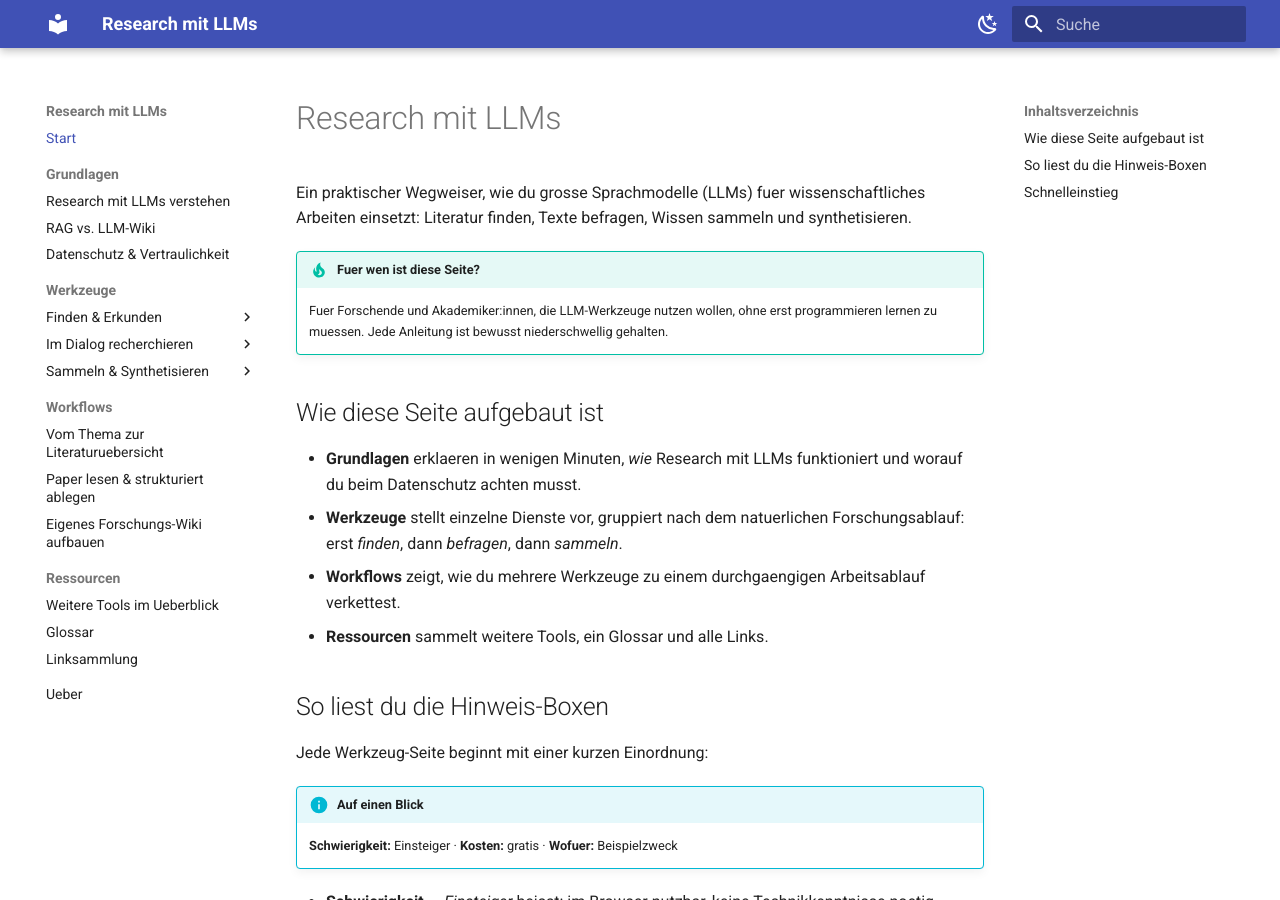
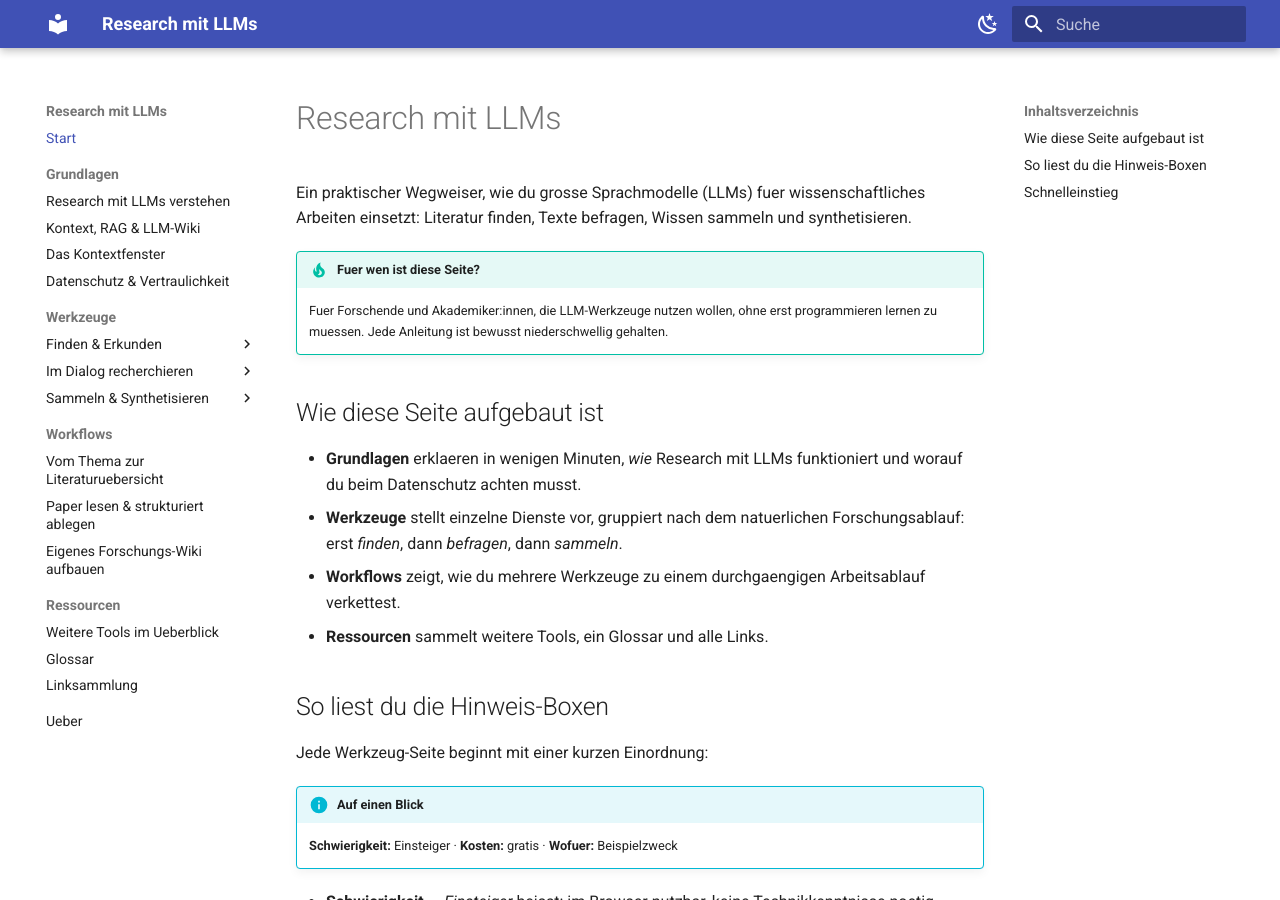
Before and after one commit to maxandul/research-mit-llms, an MkDocs documentation site: the page built from docs/index.md, in a window 1280 px wide and 900 px high. Built offline with MkDocs 1.6.1 and Material for MkDocs 9.7.7, drawn with Linux system fonts in a browser that asks for light colours.

Commit message:
Update navigation entries in mkdocs.yml

```diff
--- a/mkdocs.yml
+++ b/mkdocs.yml
@@ -63,7 +63,8 @@ nav:
   - Start: index.md
   - Grundlagen:
       - Research mit LLMs verstehen: grundlagen/llm-research.md
-      - RAG vs. LLM-Wiki: grundlagen/rag-vs-wiki.md
+      - Kontext, RAG & LLM-Wiki: grundlagen/rag-vs-wiki.md
+      - Das Kontextfenster: grundlagen/kontextfenster.md
       - Datenschutz & Vertraulichkeit: grundlagen/datenschutz.md
   - Werkzeuge:
       - Finden & Erkunden:
```
